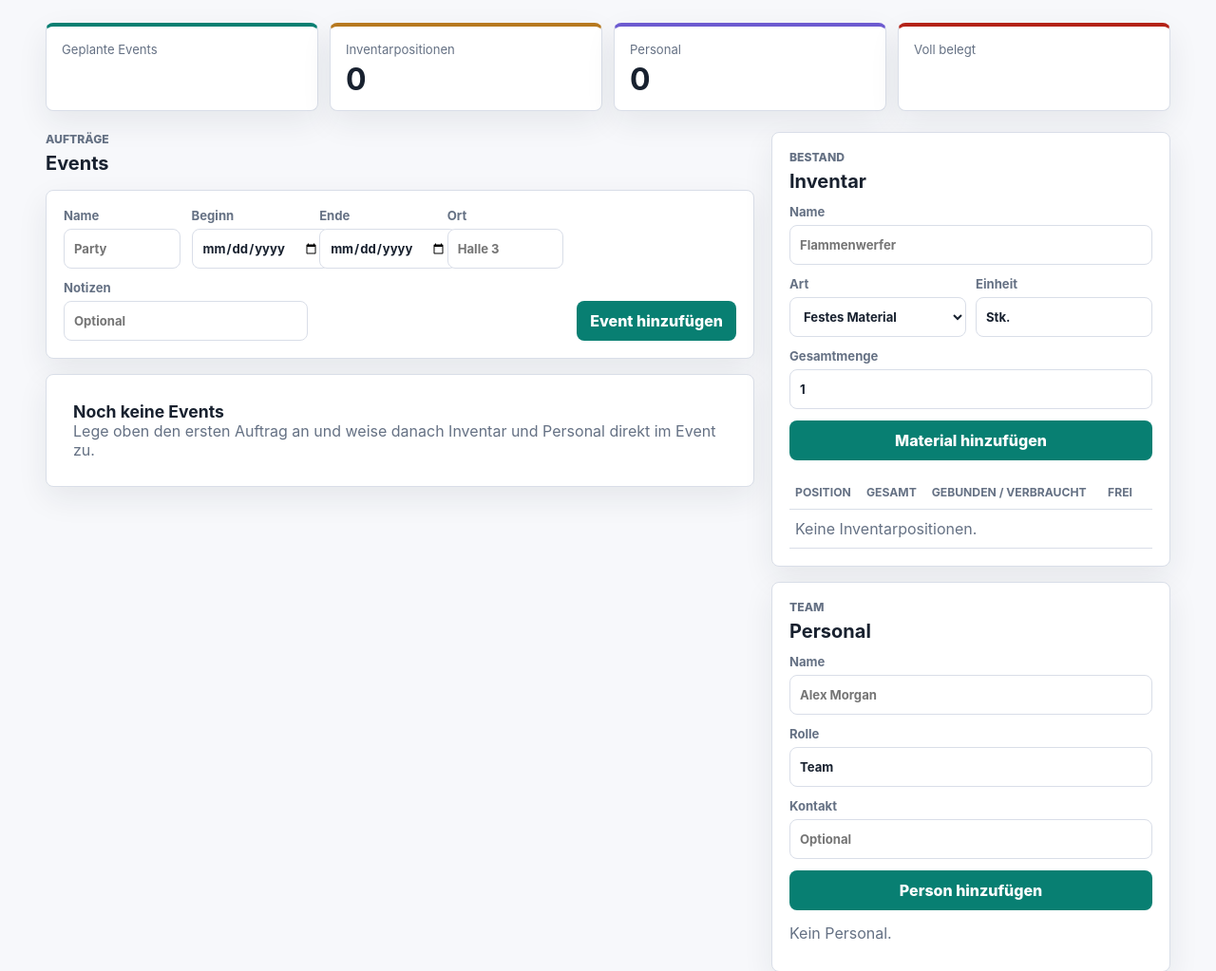
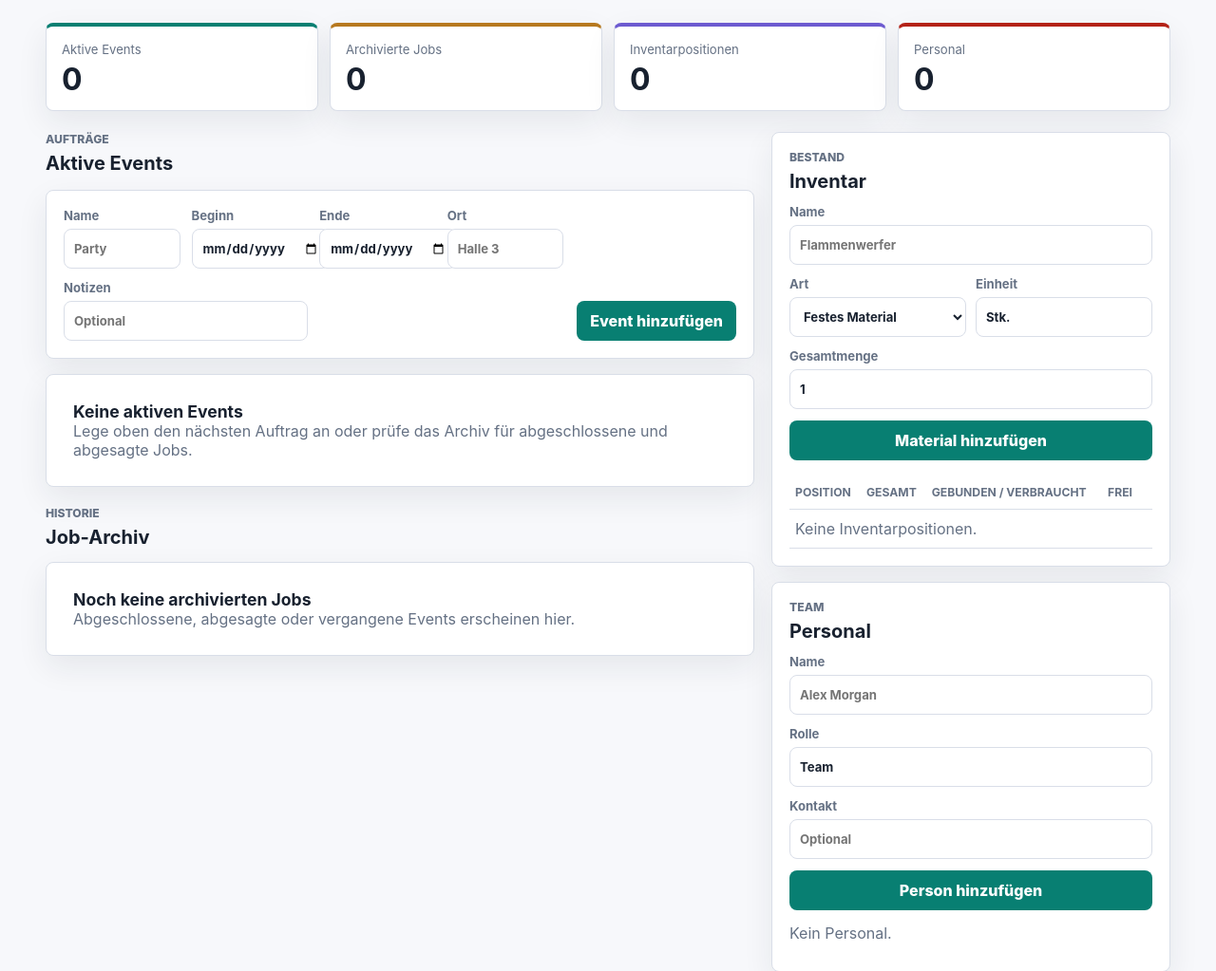
Before and after one commit to AndreasDeCrinis/event-tracker, a Flask app: page / in a window 1280 px wide. Shown: the part 108-1131 px from the top of the page at 95% size. Run offline with Flask 3, Linux system fonts and the light colour scheme.

Commit message:
fix: updates

```diff
--- a/app/routes.py
+++ b/app/routes.py
@@ -43,7 +43,7 @@ MATERIAL_KIND_LABELS = {
 @bp.get("/")
 def index():
     moment = datetime.now()
-    today_start = datetime.combine(moment.date(), time.min)
+    today_start = _today_start()
     events = Event.query.order_by(Event.starts_at.asc(), Event.name.asc()).all()
     materials = Material.query.order_by(Material.name.asc()).all()
     people = Personnel.query.order_by(Personnel.name.asc()).all()
@@ -249,8 +249,8 @@ def assign_material(event_id):
     if quantity is None:
         return _redirect("event-" + str(event.id))
 
-    if event.status != STATUS_PLANNED:
-        flash("Material kann nur geplanten Events zugewiesen werden.", "error")
+    if not _event_is_open_for_assignment(event):
+        flash("Material kann nur aktiven geplanten Events zugewiesen werden.", "error")
         return _redirect("event-" + str(event.id))
 
     assignable = material_assignable_quantity(material, event)
@@ -275,6 +275,11 @@ def remove_material_assignment(assignment_id):
     assignment = EventMaterial.query.get_or_404(assignment_id)
     event_id = assignment.event_id
     material_name = assignment.material.name
+
+    if not _event_is_open_for_assignment(assignment.event):
+        flash("Archivierte Zuweisungen bleiben unverändert.", "error")
+        return _redirect("event-" + str(event_id))
+
     db.session.delete(assignment)
     db.session.commit()
     flash(f"Zuweisung von {material_name} wurde entfernt.", "success")
@@ -286,8 +291,8 @@ def assign_personnel(event_id):
     event = Event.query.get_or_404(event_id)
     person = Personnel.query.get_or_404(request.form.get("personnel_id", type=int))
 
-    if event.status != STATUS_PLANNED:
-        flash("Personal kann nur geplanten Events zugewiesen werden.", "error")
+    if not _event_is_open_for_assignment(event):
+        flash("Personal kann nur aktiven geplanten Events zugewiesen werden.", "error")
         return _redirect("event-" + str(event.id))
 
     existing = EventPersonnel.query.filter_by(event_id=event.id, personnel_id=person.id).first()
@@ -310,6 +315,11 @@ def remove_personnel_assignment(assignment_id):
     assignment = EventPersonnel.query.get_or_404(assignment_id)
     event_id = assignment.event_id
     person_name = assignment.personnel.name
+
+    if not _event_is_open_for_assignment(assignment.event):
+        flash("Archivierte Zuweisungen bleiben unverändert.", "error")
+        return _redirect("event-" + str(event_id))
+
     db.session.delete(assignment)
     db.session.commit()
     flash(f"Zuweisung von {person_name} wurde entfernt.", "success")
@@ -333,6 +343,14 @@ def _event_is_archived(event, today_start):
     return event.status in (STATUS_COMPLETED, STATUS_CANCELLED) or (
         event.status == STATUS_PLANNED and event.ends_at <= today_start
     )
+
+
+def _event_is_open_for_assignment(event):
+    return event.status == STATUS_PLANNED and not _event_is_archived(event, _today_start())
+
+
+def _today_start():
+    return datetime.combine(datetime.now().date(), time.min)
 
 
 def _required_text(field, label):
--- a/app/static/styles.css
+++ b/app/static/styles.css
@@ -281,6 +281,12 @@ select:focus {
   gap: 14px;
 }
 
+.archive-section {
+  display: grid;
+  gap: 14px;
+  margin-top: 4px;
+}
+
 .event-card {
   padding: 18px;
   border-left: 5px solid var(--teal);
@@ -292,6 +298,10 @@ select:focus {
 
 .event-card.status-cancelled {
   border-left-color: var(--red);
+}
+
+.archived-card {
+  background: #fdfdfb;
 }
 
 .event-card-header,
--- a/app/templates/index.html
+++ b/app/templates/index.html
@@ -3,61 +3,26 @@
 {% block content %}
   <section class="stats-grid" aria-label="Überblick">
     <div class="stat-panel accent-teal">
-      <span>Geplante Events</span>
-      <strong>{{ stats.planned_events }}</strong>
+      <span>Aktive Events</span>
+      <strong>{{ stats.active_events }}</strong>
     </div>
     <div class="stat-panel accent-gold">
+      <span>Archivierte Jobs</span>
+      <strong>{{ stats.archived_events }}</strong>
+    </div>
+    <div class="stat-panel accent-violet">
       <span>Inventarpositionen</span>
       <strong>{{ stats.materials }}</strong>
     </div>
-    <div class="stat-panel accent-violet">
+    <div class="stat-panel accent-red">
       <span>Personal</span>
       <strong>{{ stats.people }}</strong>
     </div>
-    <div class="stat-panel accent-red">
-      <span>Voll belegt</span>
-      <strong>{{ stats.alerts }}</strong>
-    </div>
   </section>
 
-  <div class="workspace">
-    <section id="events" class="primary-flow">
-      <div class="section-heading">
-        <div>
-          <p class="eyebrow">Aufträge</p>
-          <h2>Events</h2>
-        </div>
-      </div>
-
-      <form class="tool-panel event-form" method="post" action="{{ url_for('main.create_event') }}">
-        <div class="form-grid">
-          <label>
-            <span>Name</span>
-            <input name="name" placeholder="Party" required>
-          </label>
-          <label>
-            <span>Beginn</span>
-            <input type="date" name="starts_on" required>
-          </label>
-          <label>
-            <span>Ende</span>
-            <input type="date" name="ends_on" required>
-          </label>
-          <label>
-            <span>Ort</span>
-            <input name="location" placeholder="Halle 3" required>
-          </label>
-          <label class="span-2">
-            <span>Notizen</span>
-            <input name="notes" placeholder="Optional">
-          </label>
-        </div>
-        <button class="primary-button" type="submit">Event hinzufügen</button>
-      </form>
-
-      <div class="event-list">
-        {% for event in events %}
-          <article id="event-{{ event.id }}" class="event-card status-{{ event.status }}">
+  {% macro event_card(event, archived=false) %}
+    {% set can_assign = event.status == planned_status and not archived %}
+    <article id="event-{{ event.id }}" class="event-card status-{{ event.status }} {% if archived %}archived-card{% endif %}">
       <div class="event-card-header">
         <div>
           <div class="title-row">
@@ -97,9 +62,11 @@
                 <li>
                   <span>{{ assignment.material.name }}</span>
                   <strong>{{ assignment.quantity }} {{ assignment.material.unit }}</strong>
+                  {% if can_assign %}
                     <form method="post" action="{{ url_for('main.remove_material_assignment', assignment_id=assignment.id) }}">
                       <button class="ghost-button" type="submit" aria-label="{{ assignment.material.name }} entfernen">Entfernen</button>
                     </form>
+                  {% endif %}
                 </li>
               {% endfor %}
             </ul>
@@ -107,9 +74,10 @@
             <p class="empty-state">Kein Material zugewiesen.</p>
           {% endif %}
 
+          {% if can_assign %}
             <form class="assign-form" method="post" action="{{ url_for('main.assign_material', event_id=event.id) }}">
               <label class="sr-only" for="material-{{ event.id }}">Material</label>
-                  <select id="material-{{ event.id }}" name="material_id" required {% if event.status != planned_status %}disabled{% endif %}>
+              <select id="material-{{ event.id }}" name="material_id" required>
                 <option value="">Material</option>
                 {% for row in event_material_options[event.id] %}
                   <option value="{{ row.item.id }}" {% if row.available == 0 %}disabled{% endif %}>
@@ -118,9 +86,10 @@
                 {% endfor %}
               </select>
               <label class="sr-only" for="quantity-{{ event.id }}">Menge</label>
-                  <input id="quantity-{{ event.id }}" type="number" name="quantity" min="1" step="1" placeholder="Menge" required {% if event.status != planned_status %}disabled{% endif %}>
-                  <button type="submit" {% if event.status != planned_status %}disabled{% endif %}>Zuweisen</button>
+              <input id="quantity-{{ event.id }}" type="number" name="quantity" min="1" step="1" placeholder="Menge" required>
+              <button type="submit">Zuweisen</button>
             </form>
+          {% endif %}
         </div>
 
         <div class="assignment-panel">
@@ -133,9 +102,11 @@
                 <li>
                   <span>{{ assignment.personnel.name }}</span>
                   <strong>{{ assignment.personnel.role }}</strong>
+                  {% if can_assign %}
                     <form method="post" action="{{ url_for('main.remove_personnel_assignment', assignment_id=assignment.id) }}">
                       <button class="ghost-button" type="submit" aria-label="{{ assignment.personnel.name }} entfernen">Entfernen</button>
                     </form>
+                  {% endif %}
                 </li>
               {% endfor %}
             </ul>
@@ -143,9 +114,10 @@
             <p class="empty-state">Kein Personal zugewiesen.</p>
           {% endif %}
 
+          {% if can_assign %}
             <form class="assign-form" method="post" action="{{ url_for('main.assign_personnel', event_id=event.id) }}">
               <label class="sr-only" for="personnel-{{ event.id }}">Personal</label>
-                  <select id="personnel-{{ event.id }}" name="personnel_id" required {% if event.status != planned_status %}disabled{% endif %}>
+              <select id="personnel-{{ event.id }}" name="personnel_id" required>
                 <option value="">Person</option>
                 {% for row in event_personnel_options[event.id] %}
                   <option value="{{ row.person.id }}" {% if row.conflict %}disabled{% endif %}>
@@ -153,8 +125,9 @@
                   </option>
                 {% endfor %}
               </select>
-                  <button type="submit" {% if event.status != planned_status %}disabled{% endif %}>Zuweisen</button>
+              <button type="submit">Zuweisen</button>
             </form>
+          {% endif %}
         </div>
       </div>
 
@@ -162,13 +135,72 @@
         <button class="danger-button" type="submit">Event löschen</button>
       </form>
     </article>
+  {% endmacro %}
+
+  <div class="workspace">
+    <section id="events" class="primary-flow">
+      <div class="section-heading">
+        <div>
+          <p class="eyebrow">Aufträge</p>
+          <h2>Aktive Events</h2>
+        </div>
+      </div>
+
+      <form class="tool-panel event-form" method="post" action="{{ url_for('main.create_event') }}">
+        <div class="form-grid">
+          <label>
+            <span>Name</span>
+            <input name="name" placeholder="Party" required>
+          </label>
+          <label>
+            <span>Beginn</span>
+            <input type="date" name="starts_on" required>
+          </label>
+          <label>
+            <span>Ende</span>
+            <input type="date" name="ends_on" required>
+          </label>
+          <label>
+            <span>Ort</span>
+            <input name="location" placeholder="Halle 3" required>
+          </label>
+          <label class="span-2">
+            <span>Notizen</span>
+            <input name="notes" placeholder="Optional">
+          </label>
+        </div>
+        <button class="primary-button" type="submit">Event hinzufügen</button>
+      </form>
+
+      <div class="event-list">
+        {% for event in active_events %}
+          {{ event_card(event) }}
         {% else %}
           <div class="empty-panel">
-            <h3>Noch keine Events</h3>
-            <p>Lege oben den ersten Auftrag an und weise danach Inventar und Personal direkt im Event zu.</p>
+            <h3>Keine aktiven Events</h3>
+            <p>Lege oben den nächsten Auftrag an oder prüfe das Archiv für abgeschlossene und abgesagte Jobs.</p>
           </div>
         {% endfor %}
       </div>
+
+      <section id="archive" class="archive-section">
+        <div class="section-heading">
+          <div>
+            <p class="eyebrow">Historie</p>
+            <h2>Job-Archiv</h2>
+          </div>
+        </div>
+        <div class="event-list archive-list">
+          {% for event in archive_events %}
+            {{ event_card(event, archived=true) }}
+          {% else %}
+            <div class="empty-panel">
+              <h3>Noch keine archivierten Jobs</h3>
+              <p>Abgeschlossene, abgesagte oder vergangene Events erscheinen hier.</p>
+            </div>
+          {% endfor %}
+        </div>
+      </section>
     </section>
 
     <aside class="secondary-flow">
--- a/docker-compose.yml
+++ b/docker-compose.yml
@@ -7,6 +7,9 @@ services:
       FLASK_DEBUG: "1"
       DATABASE_URL: sqlite:////data/event_jobs.db
       SECRET_KEY: local-development-key
+      PREFERRED_URL_SCHEME: https
+      TRUSTED_PROXY_COUNT: "1"
+      SESSION_COOKIE_SECURE: "1"
     volumes:
       - event_job_data:/data
       - .:/app
```
Also changed, not shown: app/__init__.py (+34 -0 lines), tests/test_inventory_logic.py (+40 -0 lines), README.md. Lines whose indentation alone changed are shown as unchanged.
